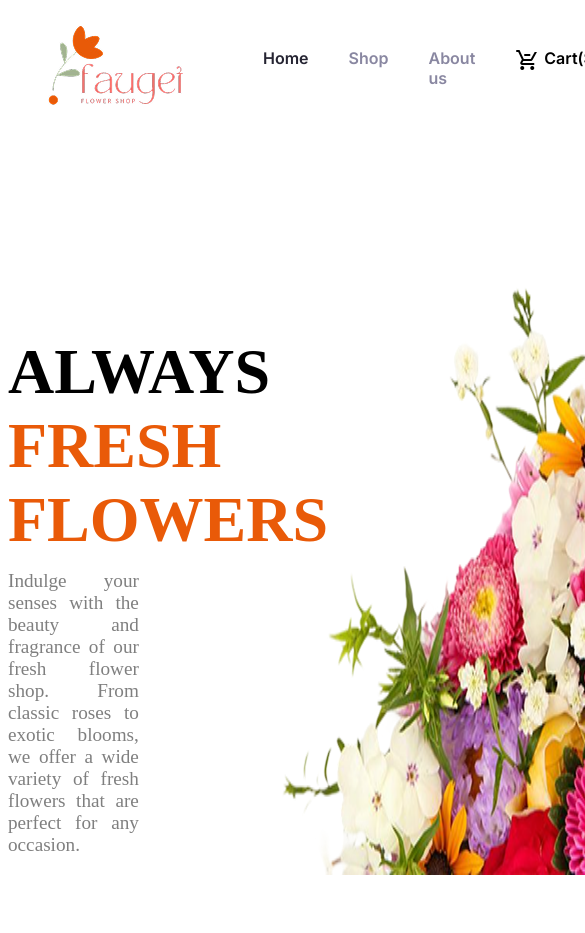
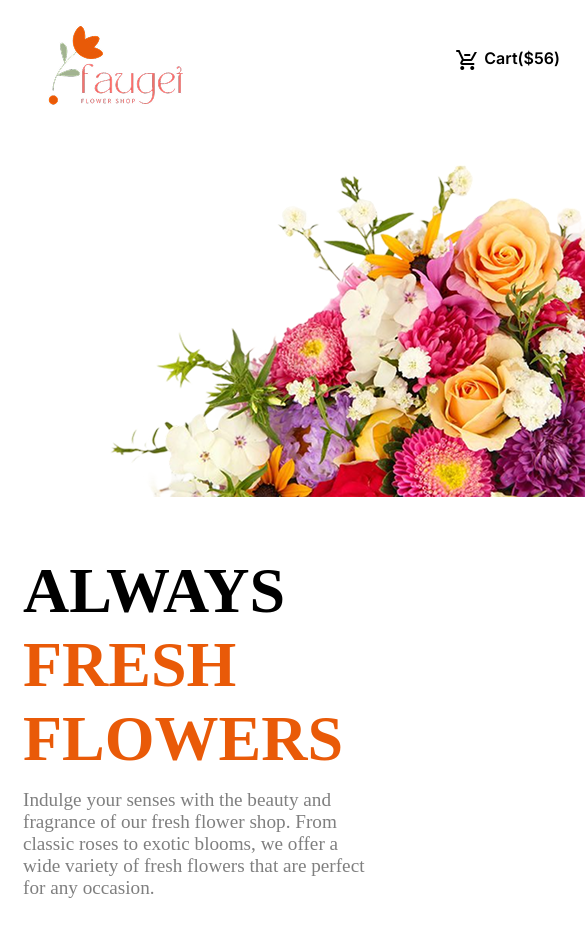
Before and after one commit to HoridasPro/flower-project-for-assignment-02, a plain HTML site: page index.html in a window 390 px wide. Shown: the top 933 px of the page, 585 px wide, since content can reach past the window. Before the commit the page ends 883 px from the top, so only its background shows below. Drawn offline with nearby package versions, Linux system fonts and the light colour scheme.

Commit message:
added to navbar and banner section responsive

```diff
--- a/index.html
+++ b/index.html
@@ -16,8 +16,8 @@
   <link rel="stylesheet" href="./styless/style.css">
 </head>
 <body>
-  <header>
-    <nav class="navbar container">
+  <header class="container">
+    <nav class="navbar ">
       <figure><img src="./images/logo.png" alt=""></figure>
       <ul>
         <li><a class="active" href="">Home</a></li>
@@ -27,11 +27,12 @@
         <li><a class="card_p" href="">Cart($56)</a></li>
       </ul>
     </nav>
-    <section class="banner container">
+    <section class="banner">
       <div class="banner_content">
         <h1 class="banner_h1">ALWAYS <span class="banner_span">FRESH</span><br><span class="banner_span">FLOWERS</span></h1>
         <p class="banner_p">Indulge your senses with the beauty and fragrance of our fresh flower shop. From classic roses to exotic blooms, we offer a wide variety of fresh flowers that are perfect for any occasion.</p>
-      </div><img src="./images/hero-flower.png" alt=""></div>
+        </div>
+      <div class="banner_img"><img src="./images/hero-flower.png" alt=""></div>
     </section>
   </header>
 </body>
--- a/styless/style.css
+++ b/styless/style.css
@@ -1,76 +1,100 @@
-*,*::after*,::before{
+*,
+*::after*,
+::before {
   margin: 0;
   padding: 0;
   box-sizing: border-box;
-   font-family: "Lato", sans-serif;
+  font-family: "Lato", sans-serif;
 }
-/* container */
-.container{
-  max-width: 1150px;
+/* shared container */
+.container {
+  max-width: 1250px;
   margin: 0 auto;
 }
-/* display flex */
-.display{
-  display: flex;
-}
-.navbar{
+.navbar {
   display: flex;
   justify-content: space-between;
   align-items: center;
 }
-.navbar ul{
+.navbar ul {
   display: flex;
   gap: 40px;
 }
-.navbar ul li{
+.navbar ul li {
   list-style: none;
 }
-.navbar ul li a{
+.navbar ul li a {
   font-size: 1rem;
   font-weight: 600;
   text-decoration: none;
   font-family: "Inter", sans-serif;
 }
-.nav_link{
-  color: #8987A1;
+.nav_link {
+  color: #8987a1;
 }
-.active{
+.active {
   color: #252432;
 }
-.check_card{
+.check_card {
   color: #000000;
-  font-weight: 300;
 }
-.card_p{
+.card_p {
   color: #000000;
   margin-left: -75px;
 }
+
 /* Banner Style */
-.banner{
+.banner {
   display: flex;
   justify-content: space-between;
-  /* align-items: center; */
   margin-top: 100px;
 }
-.banner_content{
+.banner_content {
   max-width: 50%;
-  margin-top: 55px;
+  margin-top: 80px;
 }
-.banner_h1{
+.banner_h1 {
   font-size: 4rem;
   font-weight: 700;
   color: #000000;
 }
-.banner_span{
+.banner_span {
   font-size: 4rem;
   font-weight: 700;
-  color: #E95A08;
+  color: #e95a08;
 }
-.banner_p{
+.banner_p {
   font-size: 1.2rem;
   font-weight: 400;
   color: rgba(0, 0, 0, 0.5);
   margin-top: -40px;
-  max-width: 70%;
-  text-align: justify;
 }
+.banner_img {
+  max-width: 50%;
+}
+
+/* Mobile device Responsive*/
+@media screen and (max-width: 768px) {
+  /* For Navbar */
+  .nav_link,
+  .active {
+    opacity: 0;
+    margin-left: -20px;
+  }
+
+  /* For Banner */
+  .banner {
+    flex-direction: column-reverse;
+    margin: 15px;
+  }
+  .banner_content {
+    max-width: 100%;
+    margin-top: 0;
+  }
+  .banner_p {
+    max-width: 100%;
+  }
+  .banner_h1 {
+    max-width: 100%;
+  }
+}
```
